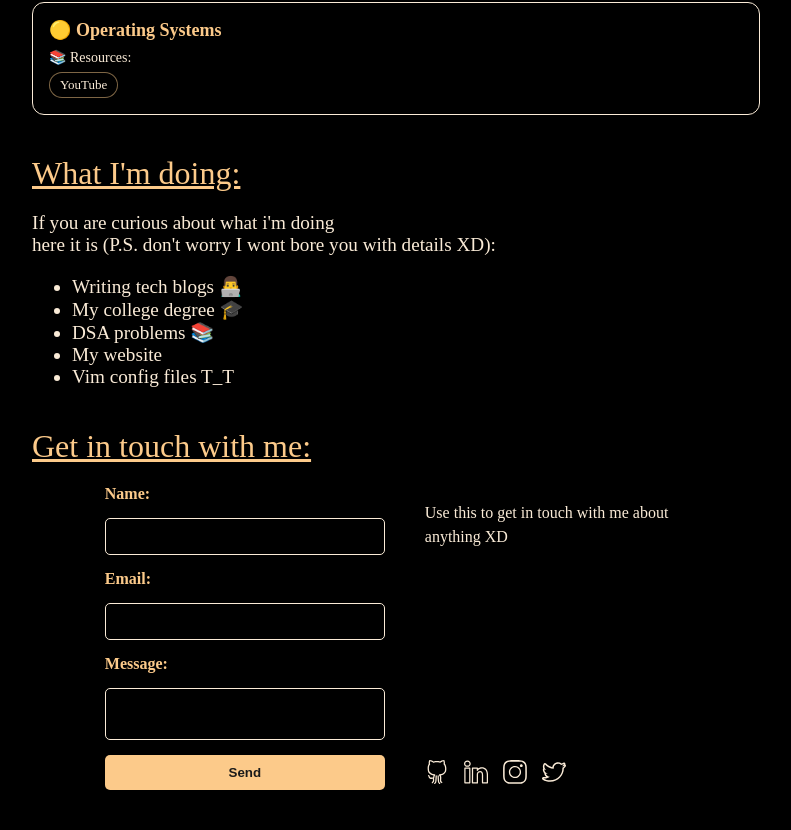
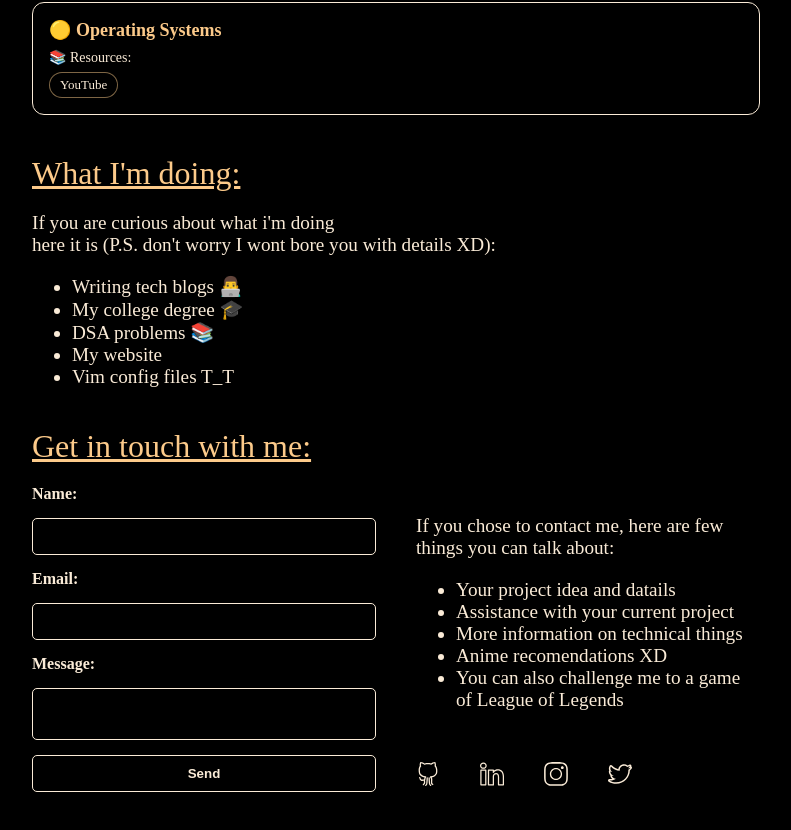
Before and after one commit to JayArindamMaity/jayarindammaity.github.io, a React (Vite) app: page / in a window 1280 px wide. Shown: the part 869-1699 px from the top of the page, without its empty margins (244-1035 px from the left). Built offline with nearby package versions, Linux system fonts and the light colour scheme.

Commit message:
contact changes

```diff
--- a/src/components/contact/contact.css
+++ b/src/components/contact/contact.css
@@ -14,8 +14,6 @@
     display: flex;
     flex-wrap: wrap;
     gap: 5vh;
-    justify-content: center;
-    margin: 0 10%;
 }
 
 .custom-toast {
@@ -37,7 +35,6 @@
   }
 }
 
-
 .contact-form {
     flex: 1;
     min-width: 280px;
@@ -52,7 +49,7 @@
 
 .contact-form label {
     font-weight: bold;
-    color: rgb(252, 202, 138);
+    color: antiquewhite;
 }
 
 .contact-form input,
@@ -66,17 +63,19 @@
 }
 
 .contact-form button {
-    background-color: rgb(252, 202, 138);
-    color: #1a1a1a;
-    border: none;
+    background-color: black;
+    color: antiquewhite;
+    border: 1px solid antiquewhite;
     padding: 10px 20px;
     font-weight: bold;
     border-radius: 5px;
     cursor: pointer;
+    transition: background-color 0.5s ease-in-out, color 0.5s ease-in-out;
 }
 
 .contact-form button:hover {
-    opacity: 0.95;
+    background-color: rgb(252, 202, 138);
+    color: black;
 }
 
 .contact-eles {
@@ -89,23 +88,24 @@
     gap: 20px;
 }
 
-.contact-eles p {
-    font-size: 1rem;
-    line-height: 1.5;
+.contact-words {
+    margin-top: 30px;
+    font-size: larger;
 }
 
 .contact-icons {
     display: flex;
-    gap: 15px;
+    gap: 5vh;
     font-size: 1.5rem;
 }
 
 .contact-icons a {
     color: antiquewhite;
-    transition: color 0.2s;
+    transition: color 0.2s ease-in-out, transform;
     text-decoration: none;
 }
 
 .contact-icons a:hover {
+    transform: translateY(-4px);
     color: rgb(252, 202, 138);
 }
--- a/src/components/contact/contact.tsx
+++ b/src/components/contact/contact.tsx
@@ -8,8 +8,6 @@ import {
 import { useState } from "react";
 import { toast, ToastContainer } from "react-toastify";
 import "react-toastify/dist/ReactToastify.css";
-
-// this needs to be completed T_T
 
 export default function Contact() {
   const [formData, setFormData] = useState({
@@ -86,8 +84,18 @@ export default function Contact() {
             <button type="submit">Send</button>
           </form>
         </div>
+
         <div className="contact-eles">
-          <p>Use this to get in touch with me about anything XD</p>
+          <div className="contact-words">
+            If you chose to contact me, here are few things you can talk about:
+            <ul>
+              <li>Your project idea and datails</li>
+              <li>Assistance with your current project</li>
+              <li>More information on technical things</li>
+              <li>Anime recomendations XD</li>
+              <li>You can also challenge me to a game of League of Legends</li>
+            </ul>
+          </div>
           <div className="contact-icons">
             <a href="#">
               <SlSocialGithub />
```
